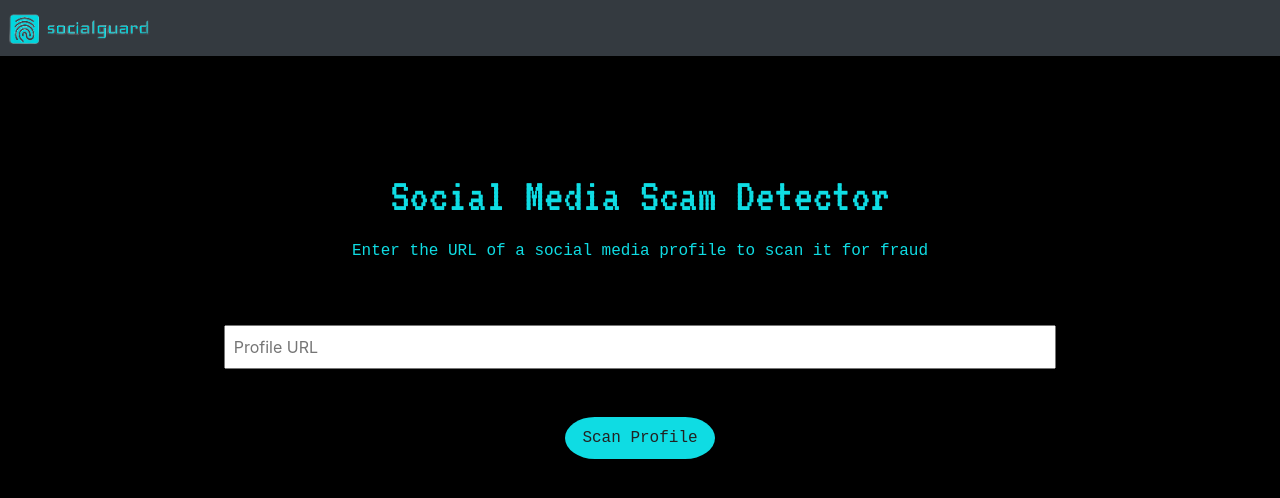
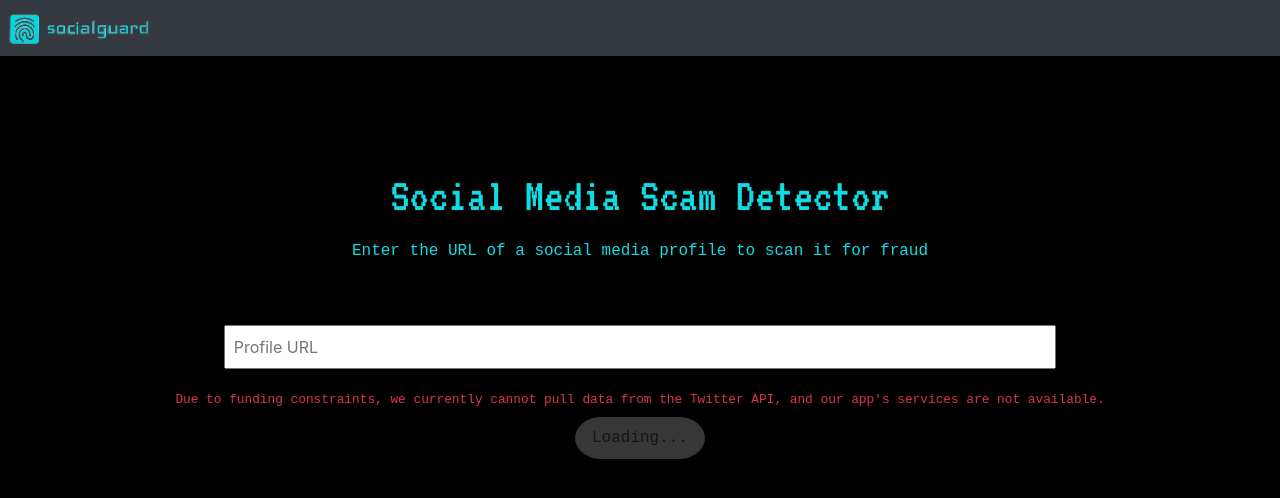
Before and after one commit to AjayBhatta16/social-media-scam-detector, a React (Create React App) app in the folder client/: page / in a window 1280 px wide. Shown: the top 498 px of the page. Built offline with nearby package versions, Linux system fonts and the light colour scheme; a web font is replaced by a local one.

Commit message:
service unavailable feature flag

```diff
--- a/client/src/components/home/HomeScreen.js
+++ b/client/src/components/home/HomeScreen.js
@@ -2,6 +2,7 @@ import React, { useState, useRef } from 'react'
 import { useNavigate } from 'react-router-dom'
 import Header from '../common/Header'
 import { getScamType } from '../../utils/scam-types'
+import FEATURE_FLAGS from '../../utils/feature-flags'
 
 export default function HomeScreen(props) {
     const headStyle = {
@@ -12,8 +13,13 @@ export default function HomeScreen(props) {
         backgroundColor: '#0fdce3',
         borderRadius: '20%/50%'
     }
-    const [errTxt, setErrTxt] = useState('')
-    const [buttonDisabled, setButtonDisabled] = useState(false)
+    const [errTxt, setErrTxt] = useState(
+        FEATURE_FLAGS.SERVICE_UNAVAILABLE ?
+            "Due to funding constraints, we currently cannot pull data from the Twitter API, and our app's services are not available."
+            : ""
+    )
+
+    const [buttonDisabled, setButtonDisabled] = useState(FEATURE_FLAGS.SERVICE_UNAVAILABLE)
     const urlRef = useRef()
     const navigate = useNavigate()
     const handleClick = () => {
--- /dev/null
+++ b/client/src/utils/feature-flags.js
@@ -0,0 +1,4 @@
+const FEATURE_FLAGS = {
+    SERVICE_UNAVAILABLE: true
+}
+export default FEATURE_FLAGS
```
